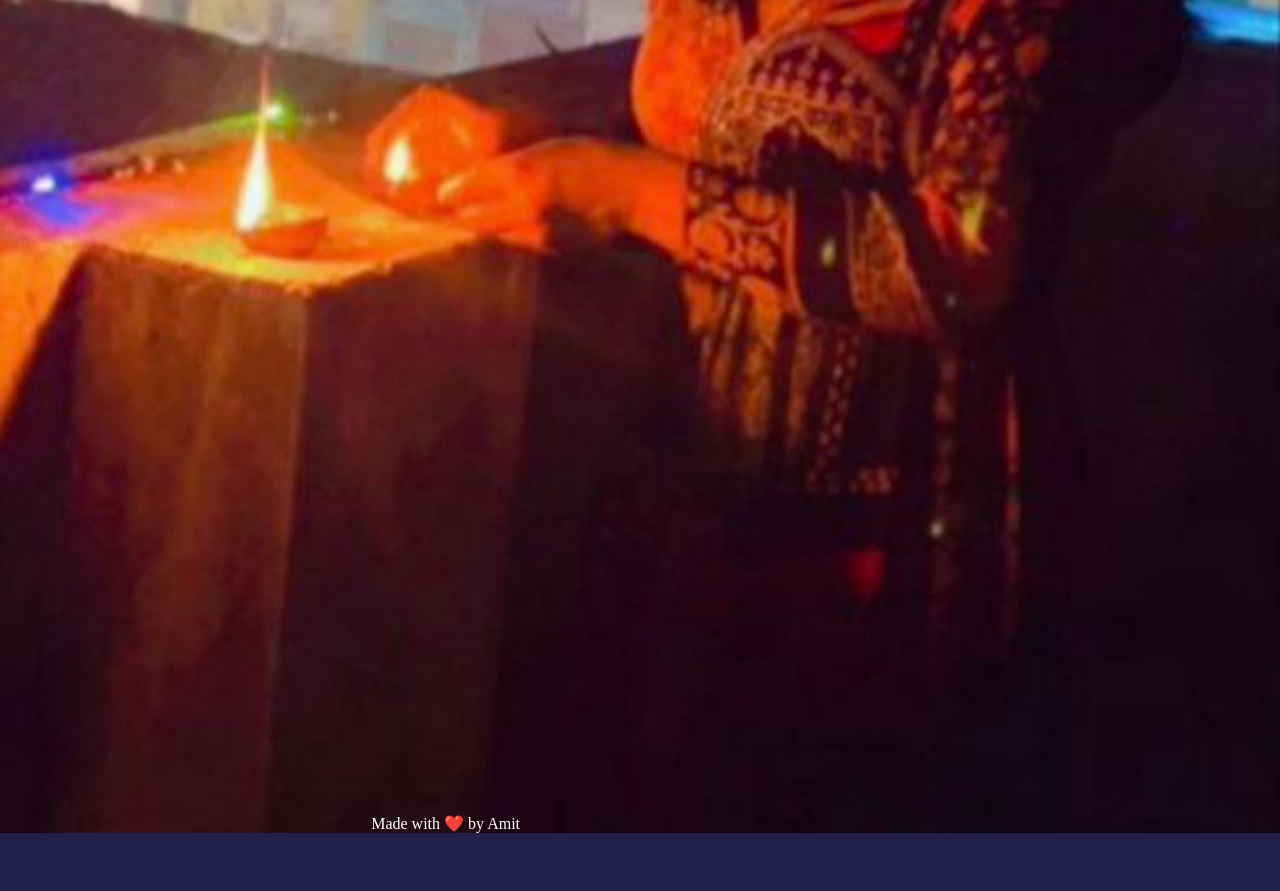
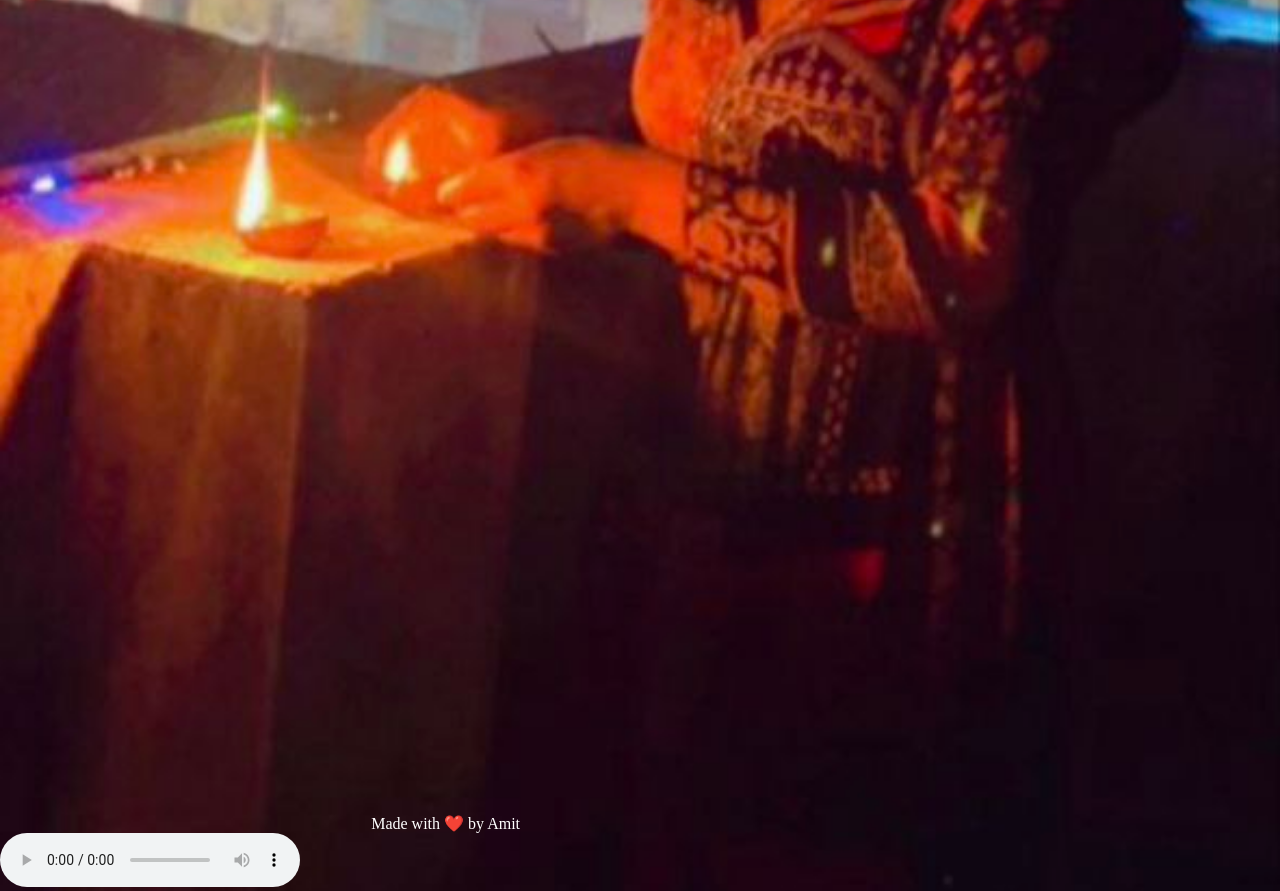
Before and after one commit to Amit2299/new, a plain HTML site: page index.html in a window 1280 px wide. Shown: the part 1247-2138 px from the top of the page. Before the commit the page ends 2080 px from the top, so only its background shows below. Drawn offline with Linux system fonts and the light colour scheme.

Commit message:
Update index.html

```diff
--- a/index.html
+++ b/index.html
@@ -40,7 +40,7 @@
 <div class="amit">
   <p>Made with ❤️ by Amit</p>
 </div>
-<audio controls autoplay style="display:none">
+<audio controls autoplay>
   <source src="audio (2).mp3" type="audio/mpeg">
 Your browser does not support the audio element.
 </audio>
```
